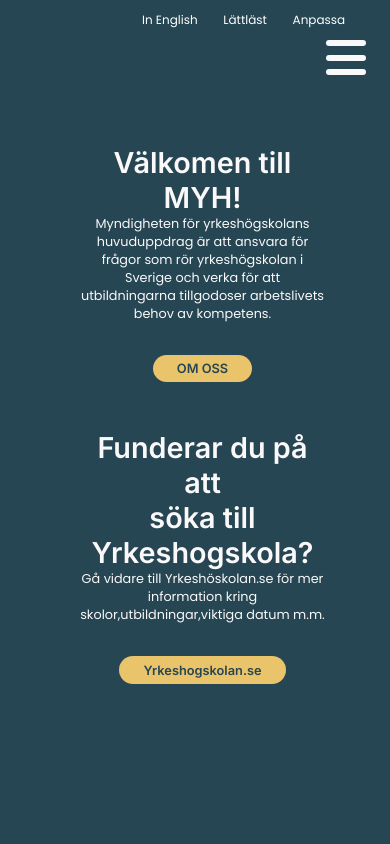
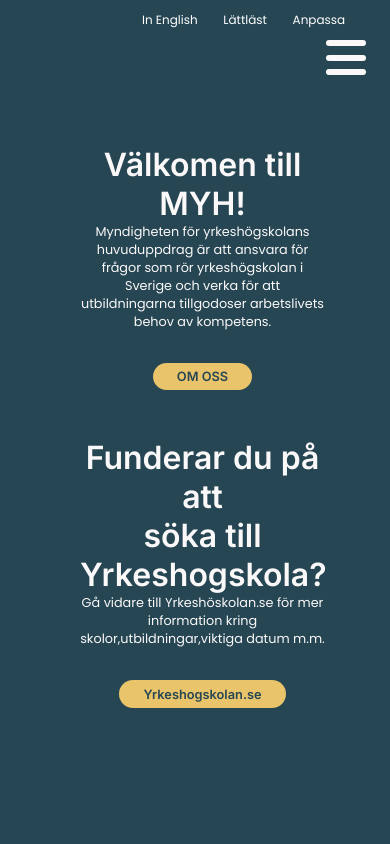
Before and after one commit to chas-academy/u02-redesign-sputnik, a plain HTML site: page page/index.html in a window 390 px wide. Shown: the top 844 px of the page. Drawn offline with Linux system fonts and the light colour scheme.

Commit message:
new titel

```diff
--- a/Styles/home/home.scss
+++ b/Styles/home/home.scss
@@ -467,7 +467,7 @@
     }
     h1,
     h2 {
-      font-size: 1.8rem;
+      font-size: 2rem;
       text-align: center;
     }
     p {
```
Also changed, not shown: page/contact.html (+1 -1 lines), Styles/home/home.css, 1 other file.
